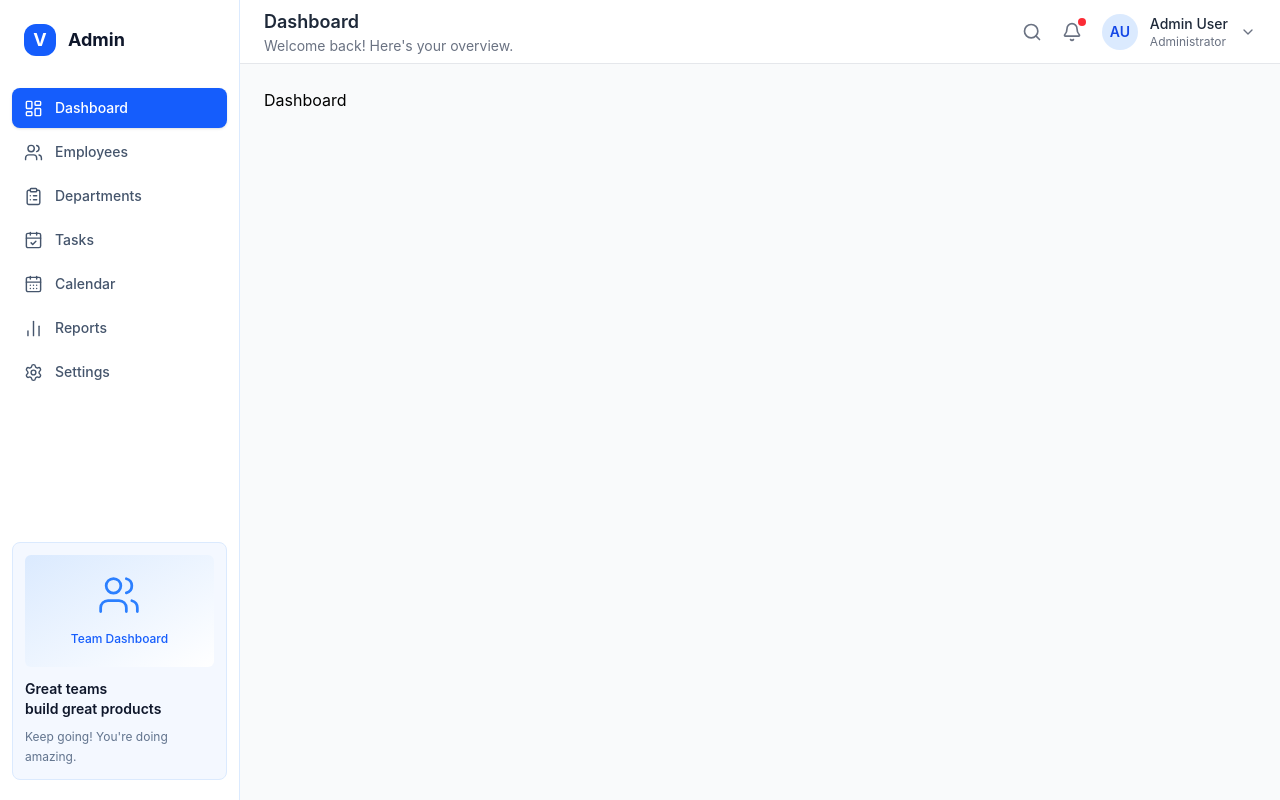
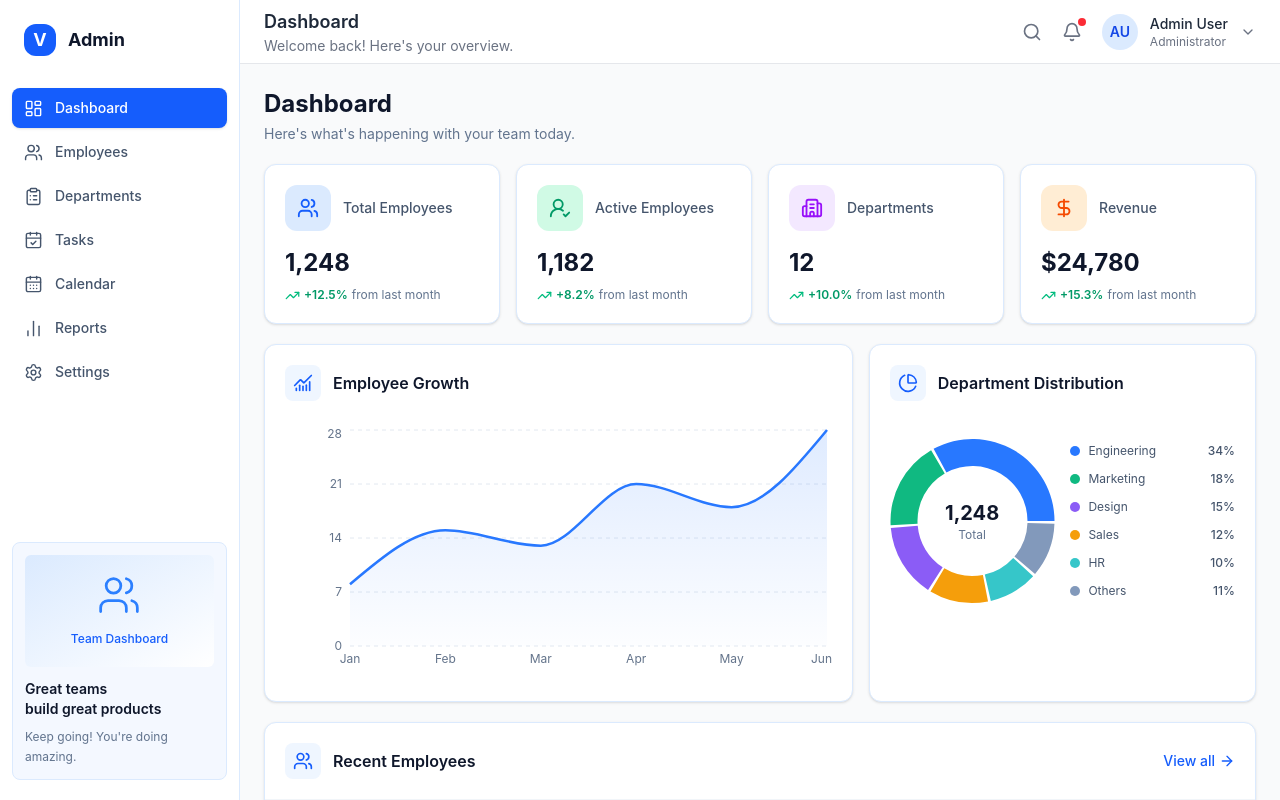
Before and after one commit to mdakashdev/frontend-project, a React (Vite) app in the folder react-emp-app/: page / in a window 1280 px wide. Shown: the top 800 px of the page. Built offline with nearby package versions, Linux system fonts and the light colour scheme.

Commit message:
feat(dashboard): added dashboard

```diff
--- a/react-emp-app/src/components/dashboard/StatsCards.tsx
+++ b/react-emp-app/src/components/dashboard/StatsCards.tsx
@@ -44,7 +44,7 @@ const colorStyles = {
   orange: 'bg-orange-100 text-orange-600',
 }
 
-export default function StatsCards() {
+function StatsCards() {
   return (
     <section className="grid grid-cols-1 gap-4 sm:grid-cols-2 xl:grid-cols-4">
       {stats.map((stat) => {
@@ -86,3 +86,5 @@ export default function StatsCards() {
     </section>
   )
 }
+
+export default StatsCards;
--- a/react-emp-app/src/pages/Dashboard.tsx
+++ b/react-emp-app/src/pages/Dashboard.tsx
@@ -1,5 +1,29 @@
-function Dashboard() {
-    return <h1>Dashboard</h1>
+import StatsCards from '@/components/dashboard/StatsCards'
+import DashboardCharts from '@/components/dashboard/DashboardCharts'
+import RecentEmployeesTable from '@/components/dashboard/RecentEmployeesTable'
+
+export default function Dashboard() {
+  return (
+    <div className="space-y-5">
+      {/* Page heading */}
+      <div>
+        <h1 className="text-2xl font-bold text-slate-900">
+          Dashboard
+        </h1>
+
+        <p className="mt-1 text-sm text-slate-500">
+          Here's what's happening with your team today.
+        </p>
+      </div>
+
+      {/* 1. Statistics cards */}
+      <StatsCards />
+
+      {/* 2. Charts */}
+      <DashboardCharts />
+
+      {/* 3. Employees table */}
+      <RecentEmployeesTable />
+    </div>
+  )
 }
-
-export default Dashboard;
```
Also changed, not shown: 1 other file (tests, documents, lock files or other folders).
